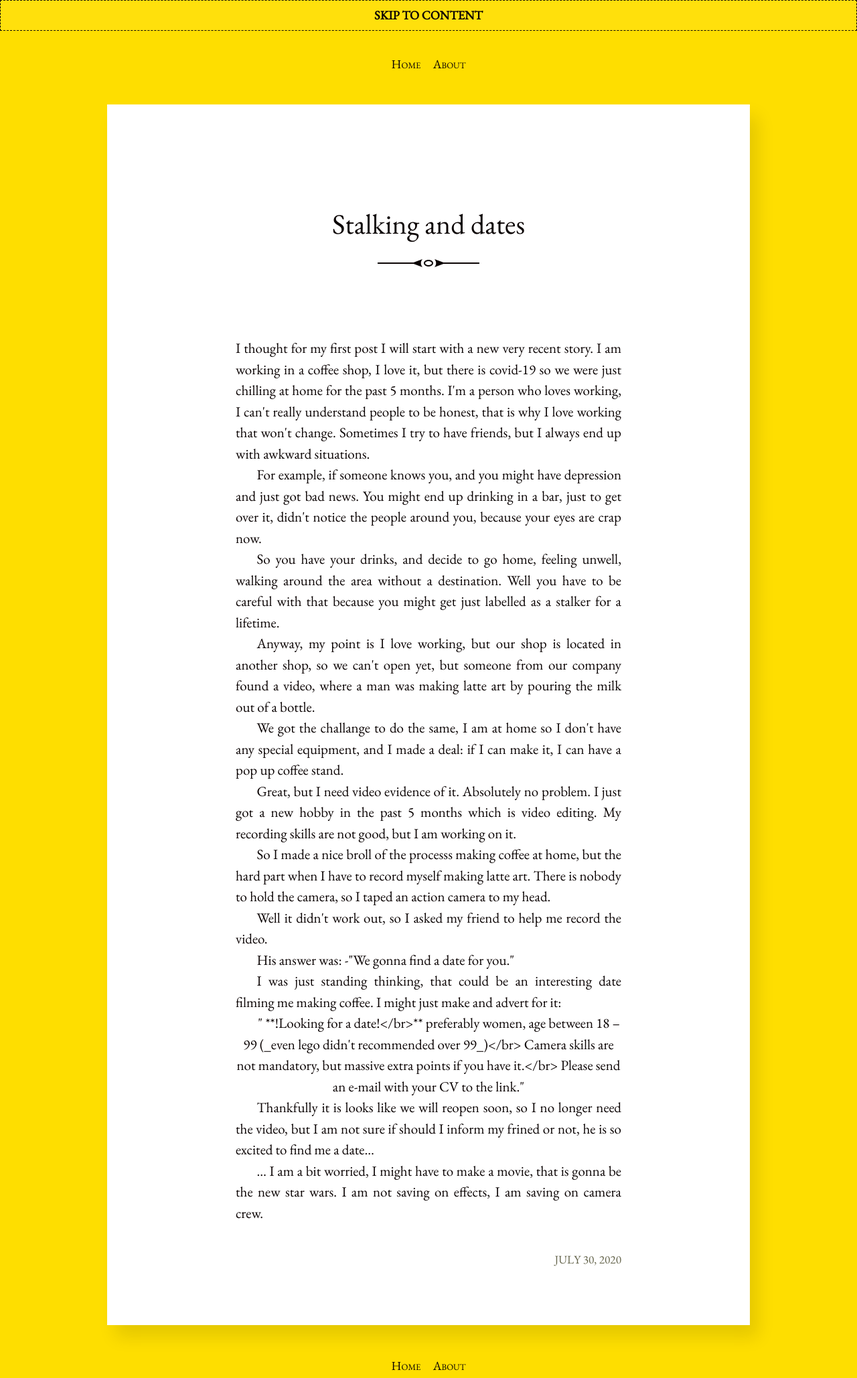
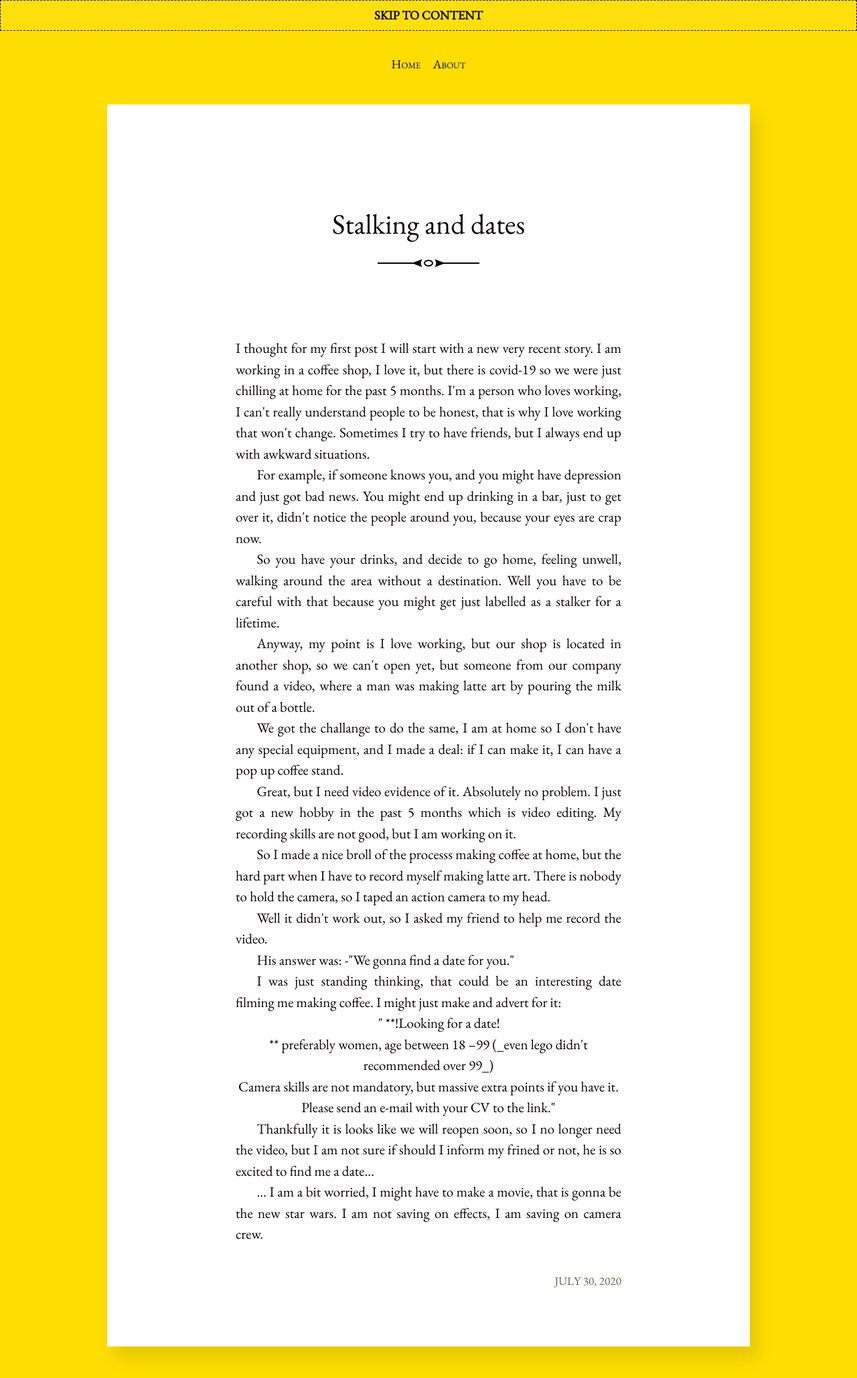
Before and after one commit to piratekex/blog_test2, a Jekyll site: the page built from _posts/2020-07-30-Stalking-and-dates.md, in a window 1280 px wide. Shown: the whole page at 67% size. Built offline with Jekyll 4.4.1, drawn with Linux system fonts in a browser that asks for light colours.

```diff
--- a/_posts/2020-07-30-Stalking-and-dates.md
+++ b/_posts/2020-07-30-Stalking-and-dates.md
@@ -26,11 +26,11 @@ His answer was: -&quot;We gonna find a date for you.&quot;
 
 I was just standing thinking, that could be an interesting date filming me making coffee. I might just make and advert for it:
 <p style="text-align: center">
-&quot; **!Looking for a date!</br>**
+&quot; **!Looking for a date!<br>**
 
-preferably women, age between 18 –99 (_even lego didn&#39;t recommended over 99_)</br>
+preferably women, age between 18 –99 (_even lego didn&#39;t recommended over 99_)<br>
 
-Camera skills are not mandatory, but massive extra points if you have it.</br>
+Camera skills are not mandatory, but massive extra points if you have it.<br>
 
 Please send an e-mail with your CV to the link.&quot;
 </p >
```
